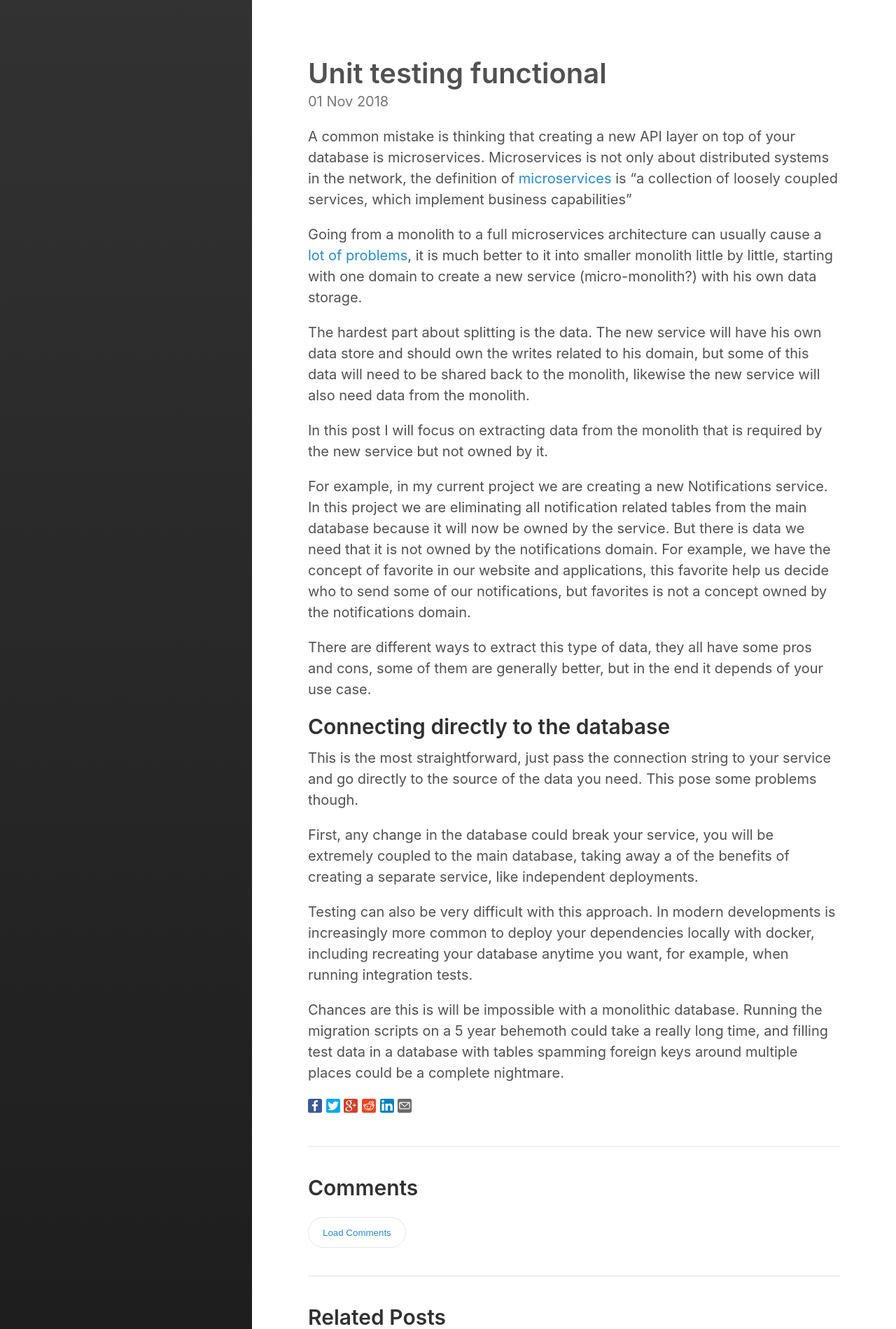
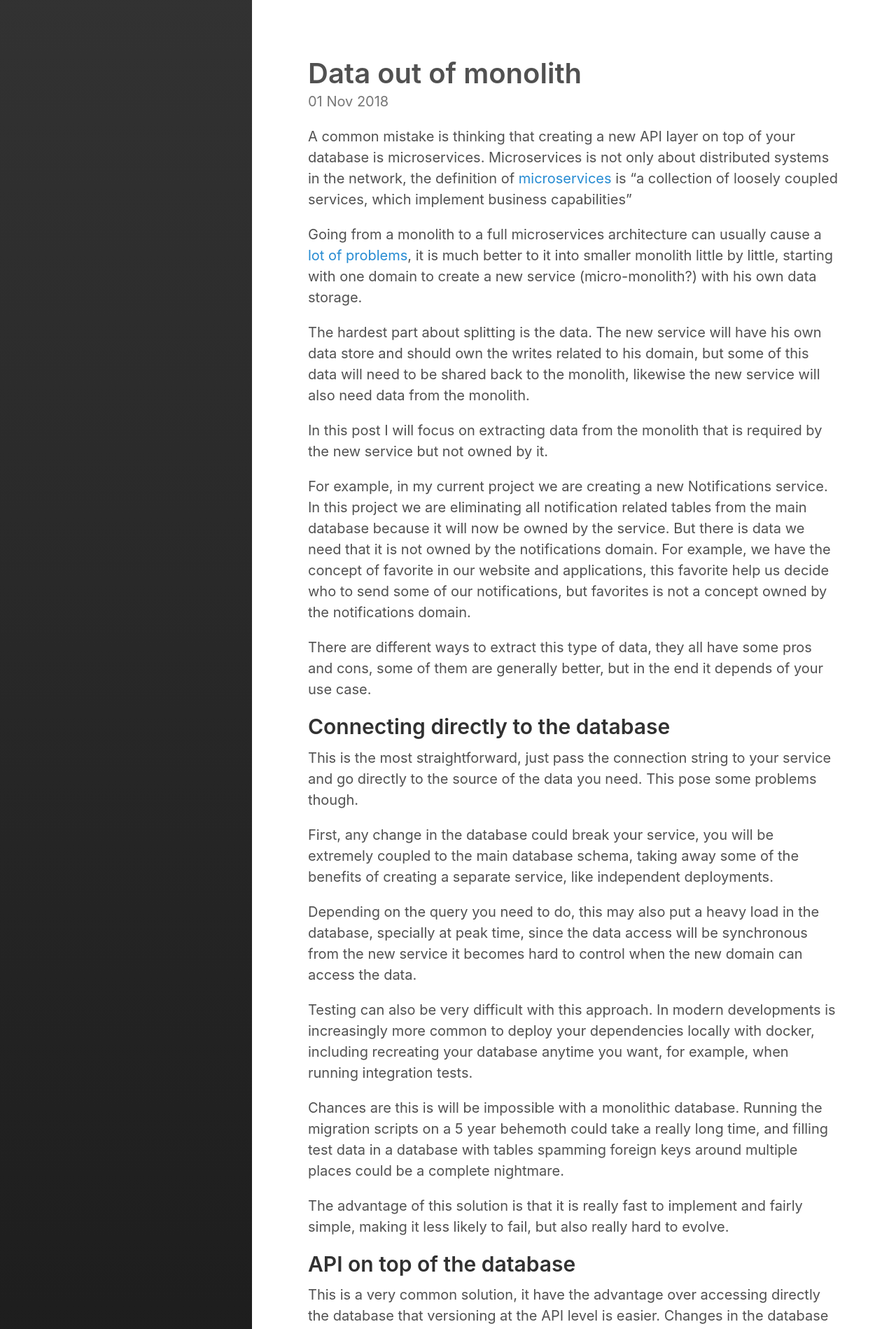
Before and after one commit to divad4686/divad4686.github.io, a Jekyll site: the page built from _posts/2018-11-01-microservices.md, in a window 1280 px wide. Shown: the top 1899 px of the page at 70% size. Built offline with Jekyll 4.4.1, drawn with Linux system fonts in a browser that asks for light colours; some of the changed text lies outside the part shown.

Commit message:
save changes

```diff
--- a/_posts/2018-11-01-microservices.md
+++ b/_posts/2018-11-01-microservices.md
@@ -1,6 +1,6 @@
 ---
 layout: post
-title: Unit testing functional
+title: Data out of monolith
 excerpt_separator: <!--more-->
 hidden: true
 ---
@@ -19,8 +19,30 @@ There are different ways to extract this type of data, they all have some pros a
 ## Connecting directly to the database
 This is the most straightforward, just pass the connection string to your service and go directly to the source of the data you need. This pose some problems though.
 
-First, any change in the database could break your service, you will be extremely coupled to the main database, taking away a of the benefits of creating a separate service, like independent deployments.
+First, any change in the database could break your service, you will be extremely coupled to the main database schema, taking away some of the benefits of creating a separate service, like independent deployments.
+
+Depending on the query you need to do, this may also put a heavy load in the database, specially at peak time, since the data access will be synchronous from the new service it becomes hard to control when the new domain can access the data.
 
 Testing can also be very difficult with this approach. In modern developments is increasingly more common to deploy your dependencies locally with docker, including recreating your database anytime you want, for example, when running integration tests.
 
 Chances are this is will be impossible with a monolithic database. Running the migration scripts on a 5 year behemoth could take a really long time, and filling test data in a database with tables spamming foreign keys around multiple places could be a complete nightmare.
+
+The advantage of this solution is that it is really fast to implement and fairly simple, making it less likely to fail, but also really hard to evolve.
+
+## API on top of the database
+This is a very common solution, it have the advantage over accessing directly the database that versioning at the API level is easier. Changes in the database schema can be handle in the API instead of breaking the new service accessing the data directly.
+
+It have the same problem of being a synchronous call, possible putting a heavy load on the database, and being prone network fails at critical moments.
+
+The testing can become a bit easier, by providing a 'sandbox' call where you return fake data.
+
+It is still a pretty fast and straightforward solution, but it adds a new point of failure for your application, meaning you will need more tests for the new API, and possible new deployments.
+
+## Enterprise solutions
+Some databases vendors have solutions for this type of data extraction, but this solutions tend to be on their very expensive enterprise packages. For example, [Oracle GoldenGate](https://www.oracle.com/middleware/technologies/goldengate.html) allows you to stream data from a Oracle database to other systems. If you are using Azure SQL (there are solution)[https://docs.microsoft.com/en-us/azure/sql-database/sql-database-sync-data] to extract data out of it, but this could imply a tight vendor lock-in.
+
+If you are using kafka, there is also a solution called (confluent)[https://www.confluent.io/]. They provide connectors to extract data out of a database to kafka, usually by streaming the event log of the engine to kafka, and also to unload data from kafka to another system. The main drawback of this solutions is that building and maintaining a kafka cluster can be hard and quite expensive in resources. Some of the connectors are also on early stage development, and they may not be reliable in a production environment.
+
+## ETL
+## The outbox pattern
+This is a solution we are using in my current project.
```
